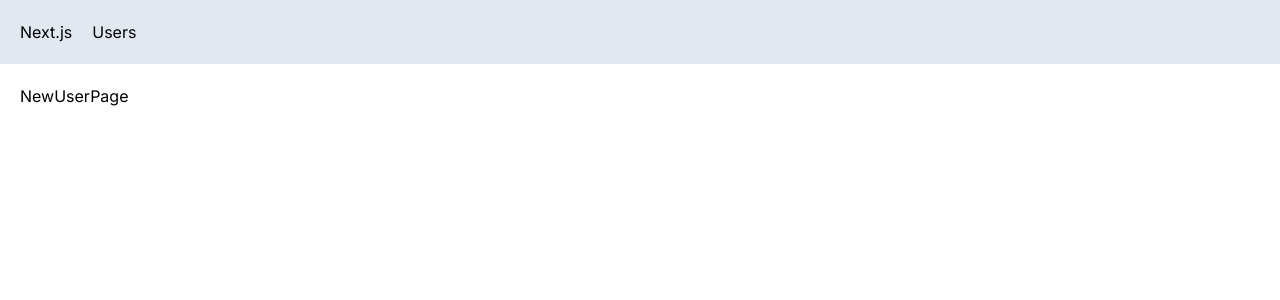
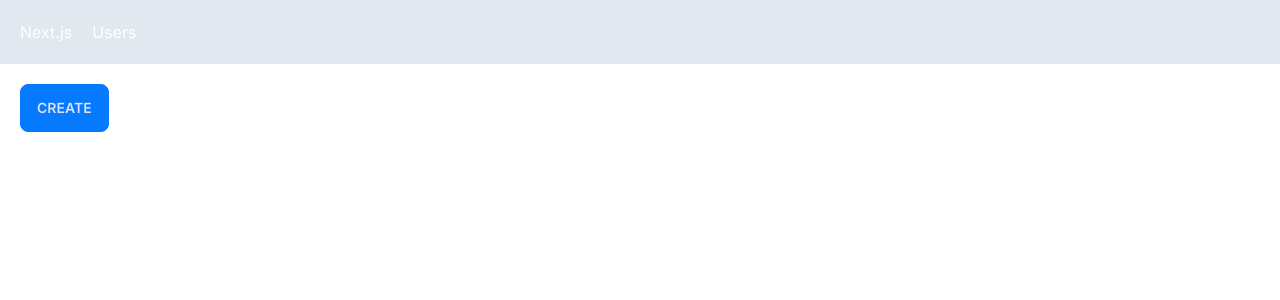
Before and after one commit to Xero1000/next-app, a Next.js app: page /users/new in a window 1280 px wide. Shown: the top 300 px of the page. Built offline with nearby package versions, Linux system fonts and the light colour scheme.

Commit message:
Implement programmatic navigation

```diff
--- a/app/globals.css
+++ b/app/globals.css
@@ -6,7 +6,7 @@
   --foreground-rgb: 0, 0, 0;
 }
 
-@media (prefers-color-scheme: dark) {
+@media (prefers-color-scheme: light) {
   :root {
     --foreground-rgb: 255, 255, 255;
   }
--- a/app/users/new/page.tsx
+++ b/app/users/new/page.tsx
@@ -1,8 +1,16 @@
+'use client'
+import { useRouter } from 'next/navigation'
 import React from 'react'
 
 const NewUserPage = () => {
+  const router = useRouter()
   return (
-    <div>NewUserPage</div>
+    <button
+      className='btn btn-primary'
+      onClick={() => router.push('/users')}
+    >
+      Create
+    </button>
   )
 }
 
--- a/app/users/page.tsx
+++ b/app/users/page.tsx
@@ -1,5 +1,6 @@
 import React from "react";
 import UserTable from "./UserTable";
+import Link from "next/link";
 
 interface Props {
   searchParams: { sortOrder: string }
@@ -10,6 +11,7 @@
   return (
     <>
       <h1>Users</h1>
+      <Link href="/users/new" className="btn">New User</Link>
       <UserTable sortOrder={sortOrder}/>
     </>
   );
```
